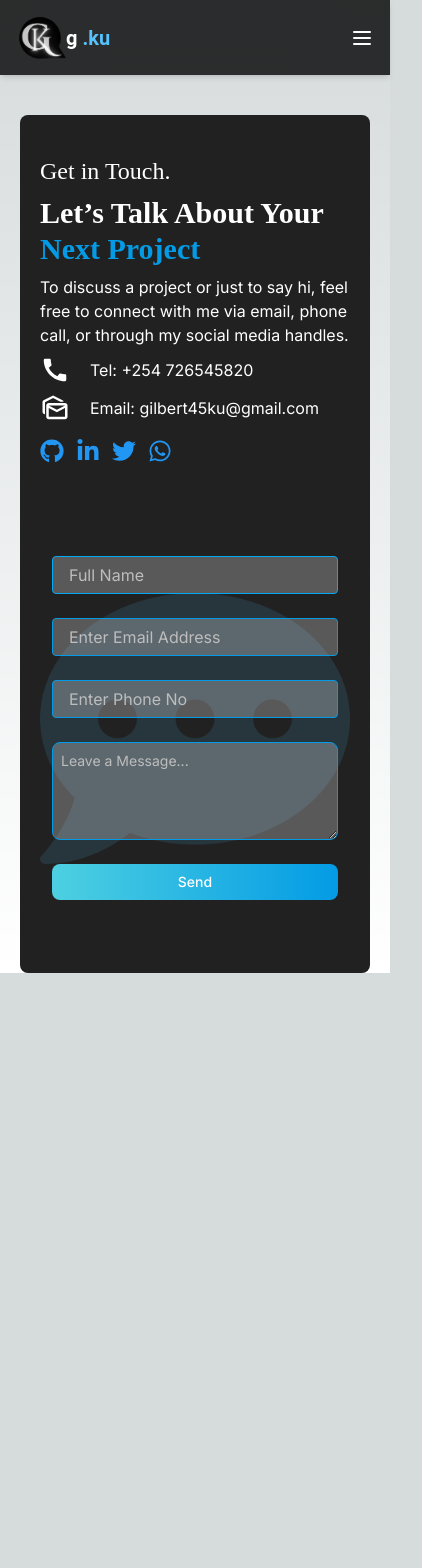
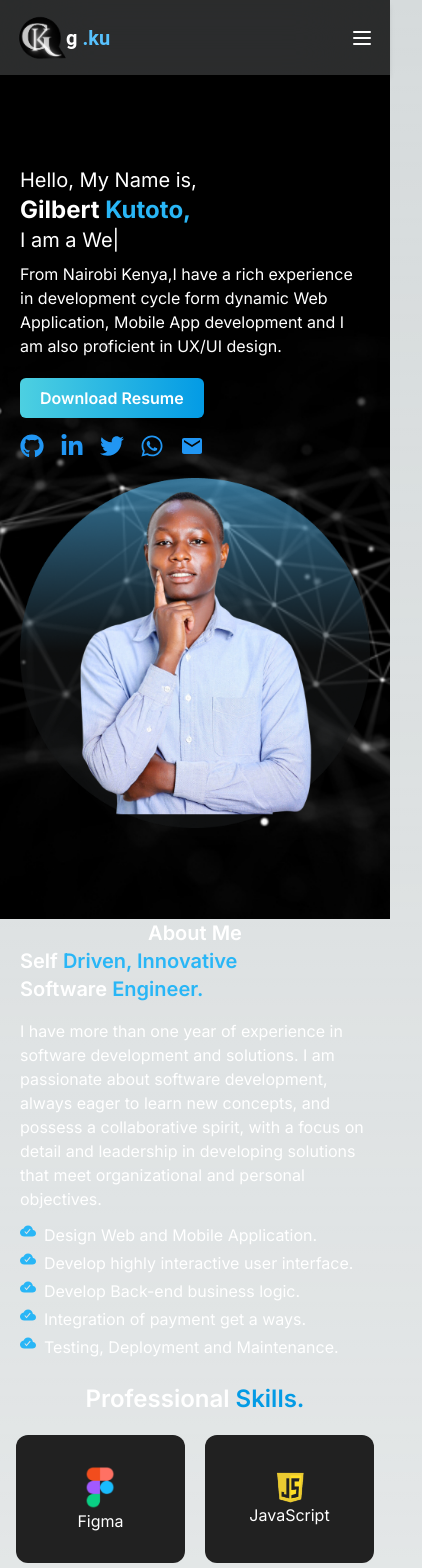
Before and after one commit to gilbert-ku/g.ku, a Next.js app: page / in a window 390 px wide. Shown: the top 1568 px of the page, 422 px wide, since content can reach past the window. Before the commit the page ends 973 px from the top, so only its background shows below. Built offline with nearby package versions, Linux system fonts and the light colour scheme; no server answers.

Commit message:
add footer

```diff
--- a/app/page.jsx
+++ b/app/page.jsx
@@ -5,6 +5,7 @@ import Services from "@/components/services/Services";
 import Projects from "@/components/projects/Projects";
 import HomePage from "@/components/home/HomePage";
 import ContactMe from "@/components/contact/ContactMe";
+import Footer  from "@/components/footer/Footer";
 
 
 
@@ -12,12 +13,13 @@ export default function Home() {
   return (
 
     <>
-      {/* <HomePage />
+      <HomePage />
       <About />
       <Skills />
       <Services />
-      <Projects /> */}
+      <Projects />
       <ContactMe />
+      <Footer />
     </>
   );
 }
--- /dev/null
+++ b/components/footer/Footer.jsx
@@ -0,0 +1,24 @@
+import React from 'react'
+ const Footer = () => {
+  return (
+    <>
+    <footer className='md:flex justify-between items-center text-white font-serif text-xl md:text-3xl  bg-gray-900 mt-12'>
+        <p className='font-semibold mx-5 md:ms-12 text-center'>copyright @2024, <span className='text-light-blue-600 '>Gilbert Kutoto.</span></p>
+
+
+
+        <div>
+            <ul className='flex justify-evenly mx-7'>
+                <li className='px-3'>About</li>
+                <li className='px-3'>Services</li>
+                <li className='px-3'>Projects</li>
+                <li className='px-3'>Skills</li>
+                <li className='px-3'>Blogs</li>
+            </ul>
+        </div>
+    </footer>
+    </>
+  )
+}
+
+export default Footer
```
